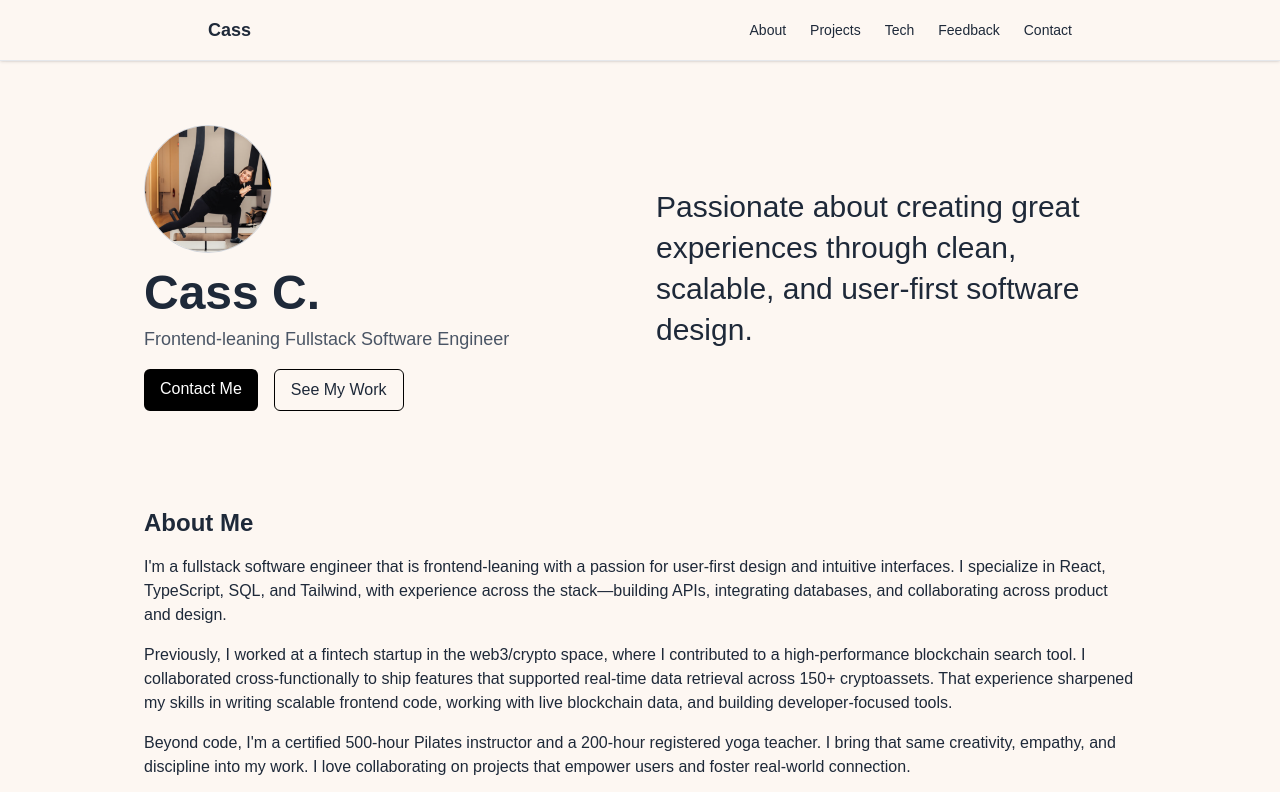
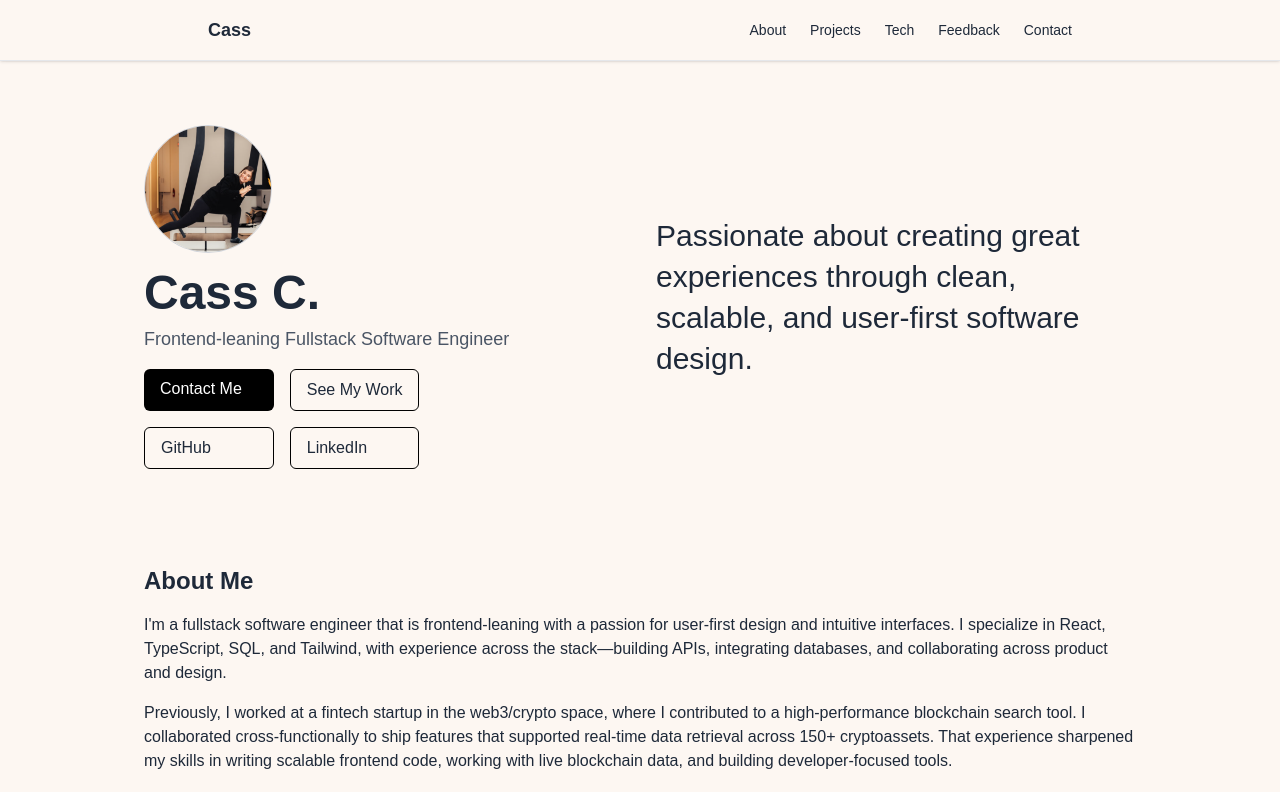
Before and after one commit to casacava/portfolio, a Next.js app: page / in a window 1280 px wide. Shown: the top 792 px of the page. Built offline with nearby package versions, Linux system fonts and the light colour scheme.

Commit message:
added in links

```diff
--- a/components/Contact.tsx
+++ b/components/Contact.tsx
@@ -5,7 +5,8 @@ export default function Contact() {
       <p className="mb-2">Let’s build something together.</p>
       <p>
         📩 <a href="mailto:casslcava@outlook.com" className="text-blue-600 hover:underline">casslcava@outlook.com</a><br />
-        🌐 <a href="https://www.linkedin.com/in/casacava" className="text-blue-600 hover:underline" target="_blank">LinkedIn</a>
+        🌐 <a href="https://www.linkedin.com/in/casacava" className="text-blue-600 hover:underline" target="_blank">LinkedIn</a><br />
+        🐱 <a href="https://github.com/casacava" className="text-blue-600 hover:underline" target="_blank">Github</a>
       </p>
     </section>
   )
--- a/components/Hero.tsx
+++ b/components/Hero.tsx
@@ -9,7 +9,8 @@ export default function Hero() {
         />
         <h1 className="text-4xl md:text-5xl font-bold mb-2">Cass C.</h1>
         <p className="text-lg text-gray-600 mb-4">Frontend-leaning Fullstack Software Engineer</p>
-        <div className="flex gap-4">
+
+        <div className="grid grid-cols-2 gap-4">
           <a
             href="#contact"
             className="bg-black text-white px-4 py-2 rounded-md hover:bg-gray-800"
@@ -22,6 +23,22 @@ export default function Hero() {
           >
             See My Work
           </a>
+          <a
+            href="https://github.com/casacava"
+            target="_blank"
+            rel="noopener noreferrer"
+            className="border border-black px-4 py-2 rounded-md hover:bg-gray-100"
+          >
+            GitHub
+          </a>
+          <a
+            href="https://www.linkedin.com/in/casacava/"
+            target="_blank"
+            rel="noopener noreferrer"
+            className="border border-black px-4 py-2 rounded-md hover:bg-gray-100"
+          >
+            LinkedIn
+          </a>
         </div>
       </div>
       <div className="text-center md:text-left">
```
